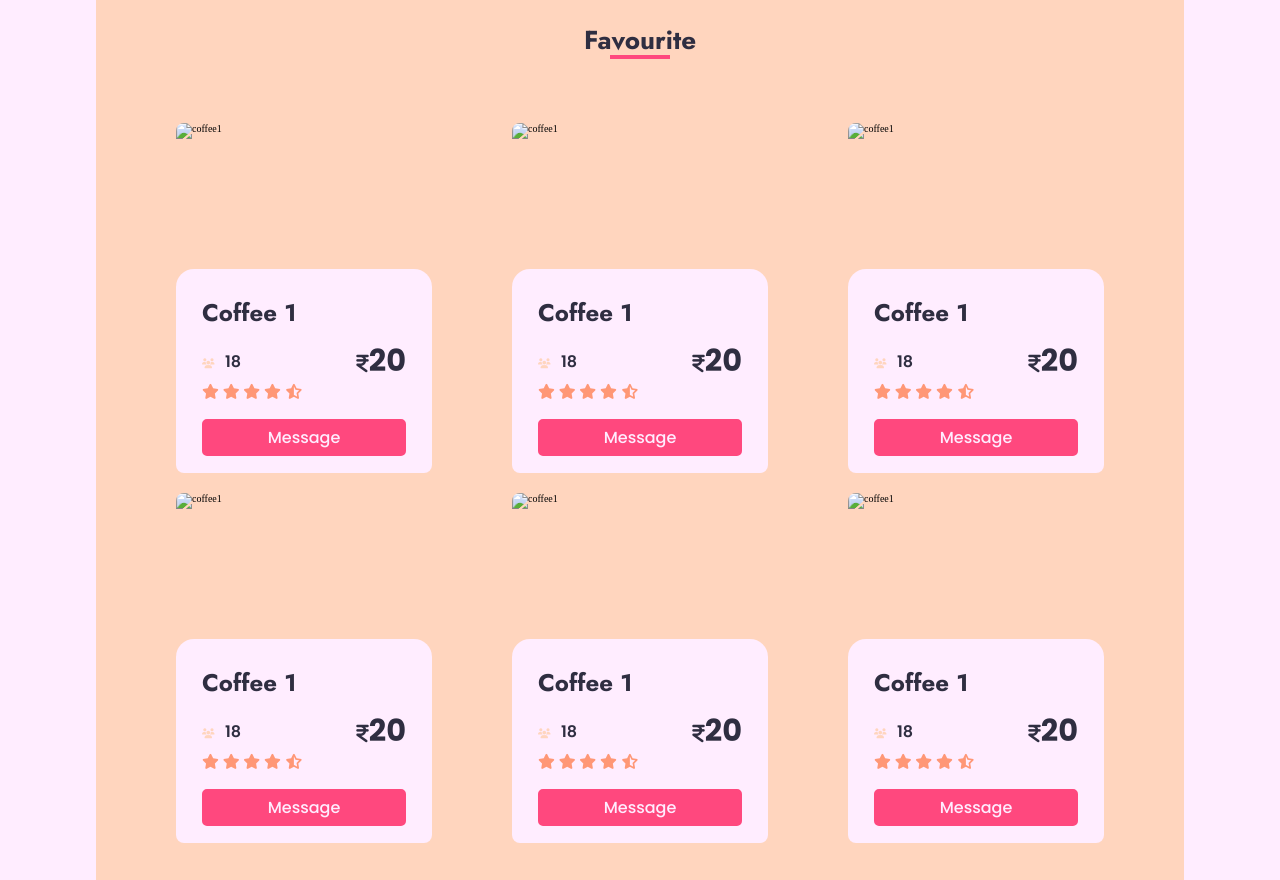
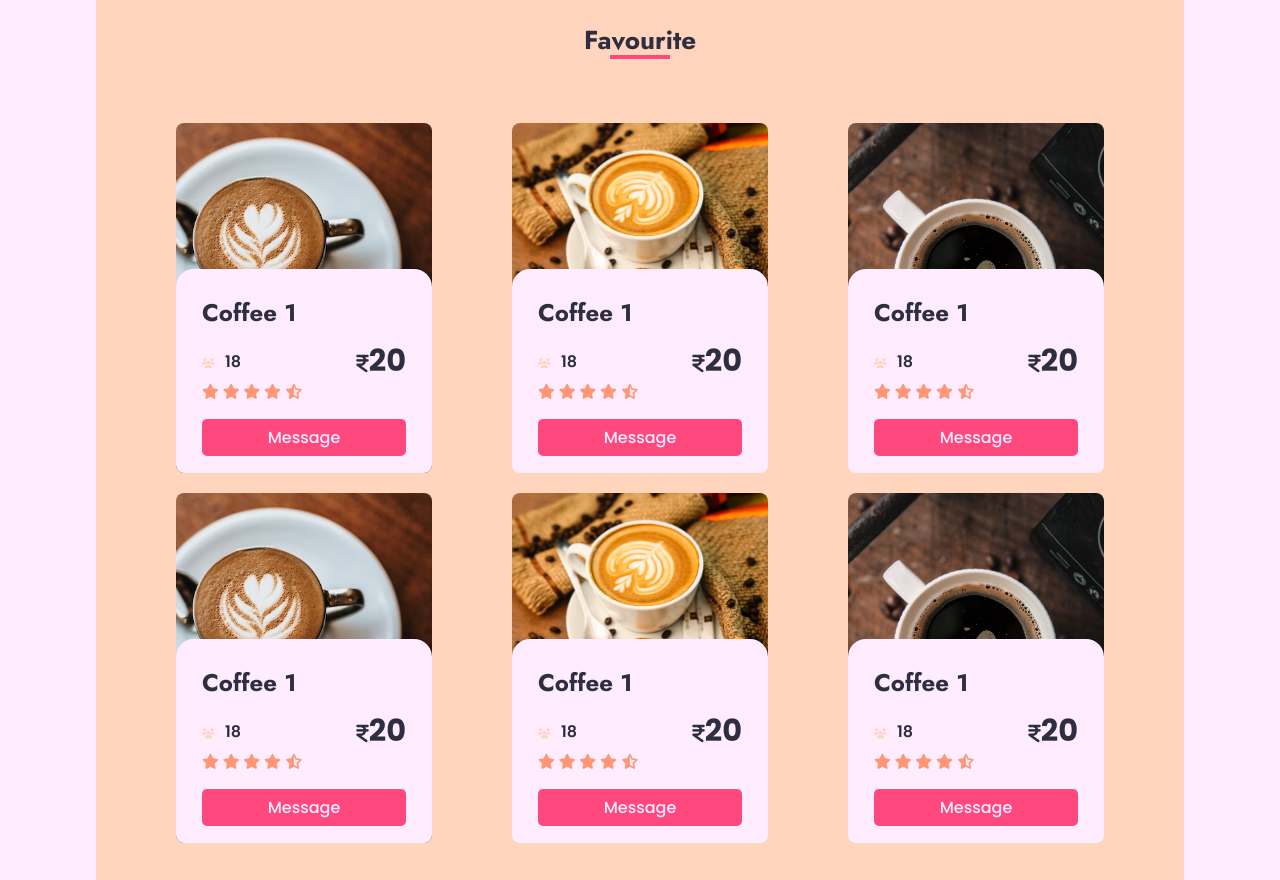
Before and after one commit to git-AdityaJha/Jal-Khay, a plain HTML site: page index.html in a window 1280 px wide. Shown: the part 1200-2080 px from the top of the page. Drawn offline with Linux system fonts and the light colour scheme; the site is published under a folder, as on GitHub Pages, so addresses that start at the root find nothing.

Commit message:
updated images

```diff
--- a/index.html
+++ b/index.html
@@ -40,7 +40,7 @@
           </p>
           <a href="#" class="message">Message</a>
         </div>
-        <img src="/images/coffeeImage.jpg" alt="Coffee Image" />
+        <img src="images/coffeeImage.jpg" alt="Coffee Image" />
       </div>
     </header>
 
@@ -68,7 +68,7 @@
         <h3 class="title">Favourite</h3>
         <div class="contents">
           <div class="content">
-            <img src="/images/img1.avif" alt="coffee1" />
+            <img src="images/img1.avif" alt="coffee1" />
             <div class="foot">
               <h4>Coffee 1</h4>
               <div class="pricing">
@@ -92,7 +92,7 @@
           </div>
 
           <div class="content">
-            <img src="/images/img2.avif" alt="coffee1" />
+            <img src="images/img2.avif" alt="coffee1" />
             <div class="foot">
               <h4>Coffee 1</h4>
               <div class="pricing">
@@ -116,7 +116,7 @@
           </div>
 
           <div class="content">
-            <img src="/images/img3.jpeg" alt="coffee1" />
+            <img src="images/img3.jpeg" alt="coffee1" />
             <div class="foot">
               <h4>Coffee 1</h4>
               <div class="pricing">
@@ -140,7 +140,7 @@
           </div>
 
           <div class="content">
-            <img src="/images/img1.avif" alt="coffee1" />
+            <img src="images/img1.avif" alt="coffee1" />
             <div class="foot">
               <h4>Coffee 1</h4>
               <div class="pricing">
@@ -164,7 +164,7 @@
           </div>
 
           <div class="content">
-            <img src="/images/img2.avif" alt="coffee1" />
+            <img src="images/img2.avif" alt="coffee1" />
             <div class="foot">
               <h4>Coffee 1</h4>
               <div class="pricing">
@@ -188,7 +188,7 @@
           </div>
 
           <div class="content">
-            <img src="/images/img3.jpeg" alt="coffee1" />
+            <img src="images/img3.jpeg" alt="coffee1" />
             <div class="foot">
               <h4>Coffee 1</h4>
               <div class="pricing">
@@ -221,7 +221,7 @@
         <h3 class="title">Service</h3>
         <div class="item">
           <div class="image">
-            <img src="/images/coffeeBeans.jpg" alt="services image" />
+            <img src="images/coffeeBeans.jpg" alt="services image" />
           </div>
           <div class="text">
             <h3 class="head">Coffee beans of choice</h3>
@@ -253,7 +253,7 @@
             <a href="#" class="gallery">View Gallery</a>
           </div>
           <div class="image">
-            <img src="/images/machine.jpg" alt="services image" />
+            <img src="images/machine.jpg" alt="services image" />
           </div>
         </div>
       </div>
```
